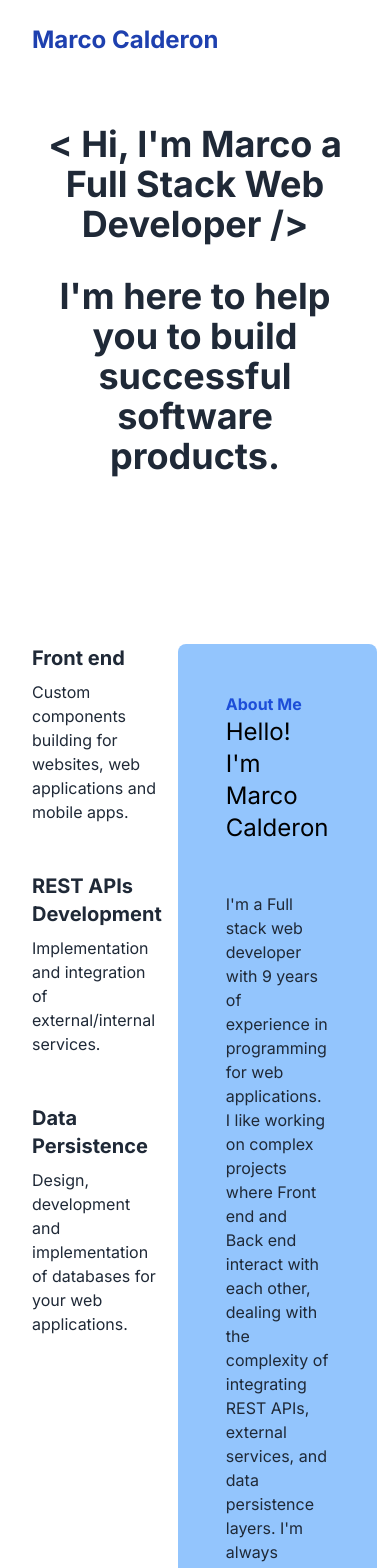
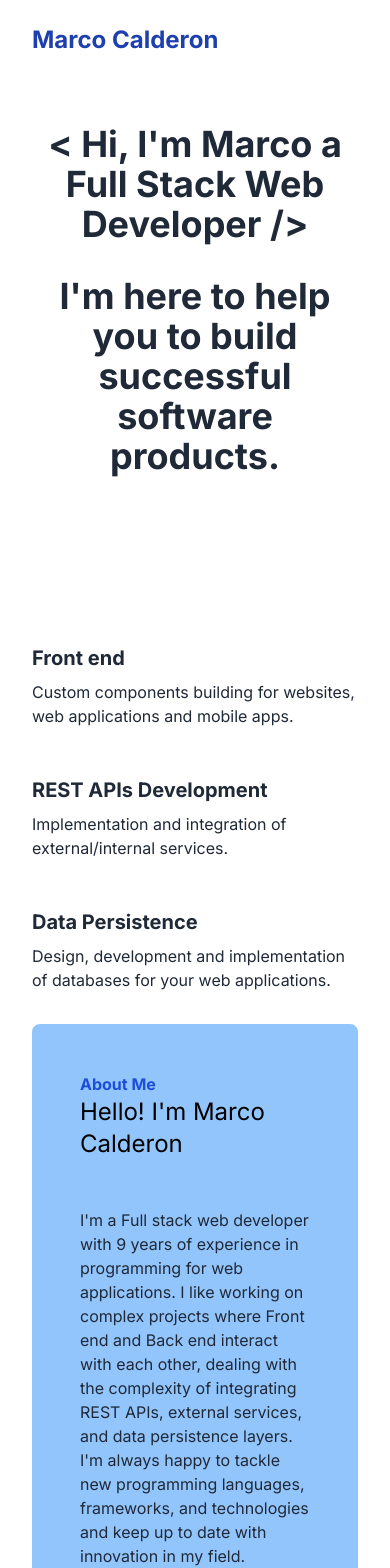
Before and after one commit to marco-calderon/marco-calderon.github.io, a Next.js app: page / in a window 390 px wide. Shown: the top 1568 px of the page. Built offline with nearby package versions, Linux system fonts and the light colour scheme; some icons are missing.

Commit message:
Set about properly for small devices

```diff
--- a/pages/index.tsx
+++ b/pages/index.tsx
@@ -36,7 +36,7 @@ const HomePage: NextPage<HomePageProps> = ({ projects }: HomePageProps) => {
 						className="w-full px-8 mt-20 xs:px-20 sm:px-20 md:px-40 lg:px-40 xl:px-40"
 						data-aos="fade-up"
 					>
-						<div className="flex flex-row items-start gap-4">
+						<div className="grid auto-rows-1fr grid-cols-1 xs:grid-cols-1 sm:grid-cols-1 md:grid-cols-1 lg:grid-cols-2 xl:grid-cols-2 gap-4">
 							<div
 								className="flex flex-col flex-1 gap-8"
 								data-aos="zoom-out"
```
